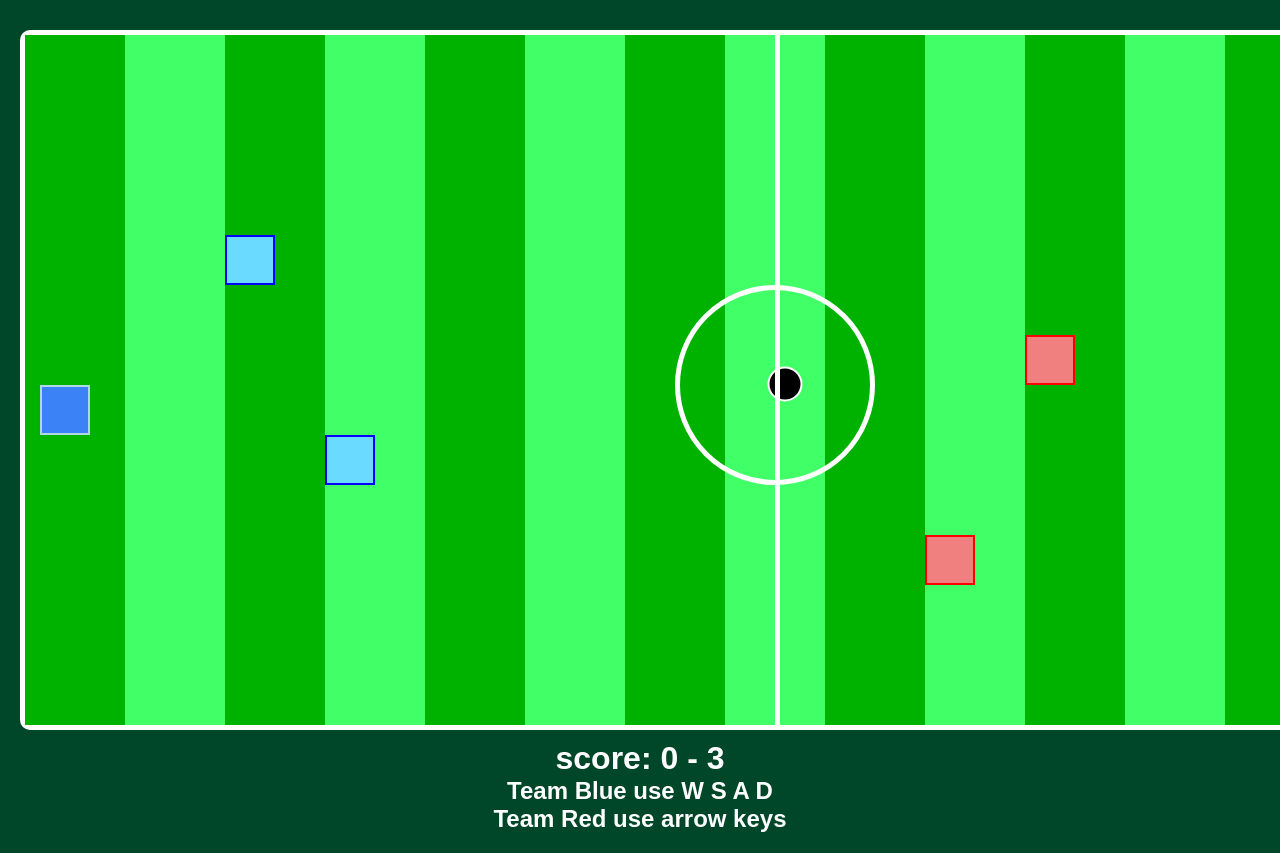
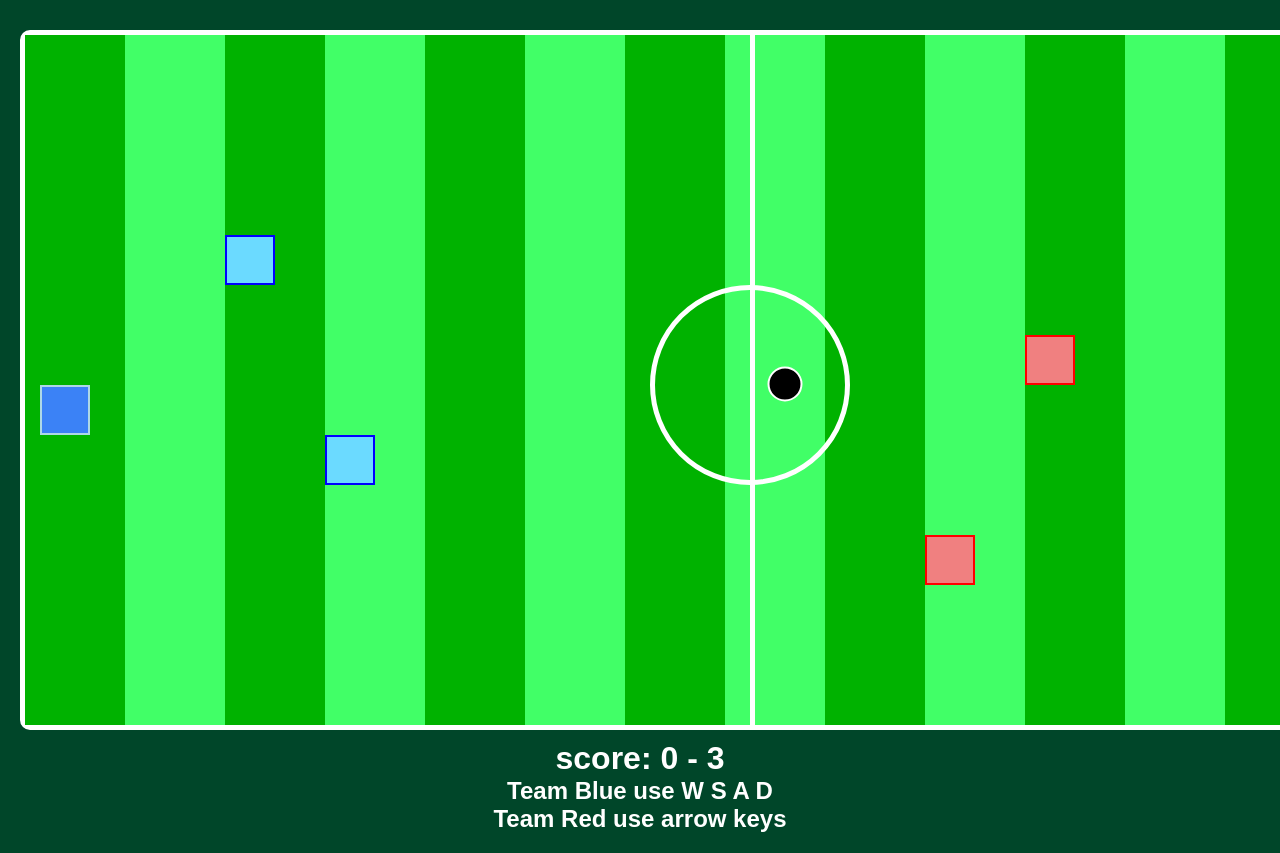
Before and after one commit to sayoridevNL/Poal--ProjectenWeek, a plain HTML site: page index.html in a window 1280 px wide. Shown: the top 853 px of the page. Drawn offline with Linux system fonts and the light colour scheme.

Commit message:
fzgbfgngdhgx
xcdsgfg

```diff
--- a/style.css
+++ b/style.css
@@ -142,7 +142,7 @@ body {
     width: 5px;
     background-color: rgb(255, 255, 255);
     position: absolute;
-    left: 750px;
+    left: 725px;
 }
 
 #middlecircle{
@@ -152,7 +152,7 @@ body {
     top: 250px;
     border: solid 5px white;
     border-radius: 100%;
-    left: 650px;
+    left: 625px;
 }
 
 #line1{
```
